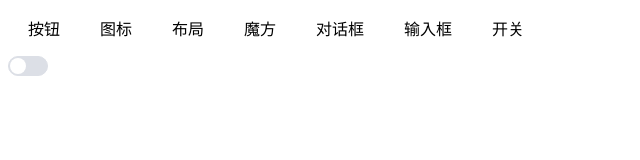
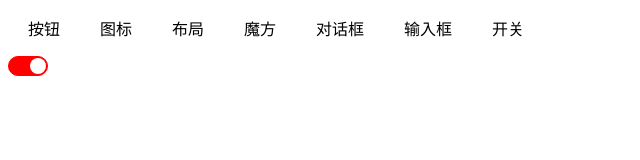
Before and after one commit to mrwdhasd0903/meows-ui, a Vue app: page /switch in a window 1280 px wide. Shown: the top 160 px of the page, without its empty margins (0-640 px from the left). Built offline with nearby package versions, Linux system fonts and the light colour scheme.

Commit message:
switch逻辑完成

```diff
--- a/examples/components/switch.vue
+++ b/examples/components/switch.vue
@@ -1,6 +1,6 @@
 <template>
   <div class>
-    <me-switch></me-switch>
+    <me-switch v-model="active" name="gender" active-color="red" inactive-color="green"></me-switch>
   </div>
 </template>
 
@@ -9,7 +9,9 @@ export default {
   name: "",
   components: {},
   data() {
-    return {};
+    return {
+      active: true
+    };
   },
   computed: {},
   methods: {},
--- a/package.json
+++ b/package.json
@@ -6,6 +6,7 @@
   "author": {
     "name": "王达浩"
   },
+  "license":"MIT",
   "private": false,
   "scripts": {
     "serve": "vue-cli-service serve",
--- a/packages/Switch/src/index.vue
+++ b/packages/Switch/src/index.vue
@@ -1,6 +1,9 @@
 <template>
-  <div class="me-switch">
-    <span class="me-switch__core">
+  <div class="me-switch" :class="{
+    'me-checked':value
+  }" @click="handleClick">
+    <input class="me-switch__input" type="checkbox" ref="input" :name="name" />
+    <span class="me-switch__core" ref="core">
       <span class="me-switch__button"></span>
     </span>
   </div>
@@ -10,12 +13,50 @@
 export default {
   name: "MeSwitch",
   components: {},
-  data() {
-    return {};
+  props: {
+    name: {
+      type: String,
+      defualt: ""
+    },
+    value: {
+      type: Boolean,
+      defualt: false
+    },
+    activeColor: {
+      type: String,
+      defualt: ""
+    },
+    inactiveColor: {
+      type: String,
+      defualt: ""
+    }
+  },
+  mounted() {
+    this.setColor();
+    this.setCheck();
   },
   computed: {},
-  methods: {},
-  mounted() {}
+  methods: {
+    async handleClick() {
+      this.$emit("input", !this.value);
+      //等待value值更新
+      await this.$nextTick();
+      this.setColor();
+      this.setCheck();
+    },
+    setCheck() {
+      //同步input
+      this.$refs.input.checked = this.value;
+    },
+    setColor() {
+      //修改颜色
+      if (this.activeColor || this.inactiveColor) {
+        let color = this.value ? this.activeColor : this.inactiveColor;
+        this.$refs.core.style.borderColor = color;
+        this.$refs.core.style.backgroundColor = color;
+      }
+    }
+  }
 };
 </script>
 
@@ -28,6 +69,13 @@ export default {
   line-height: 20px;
   height: 20px;
   vertical-align: middle;
+  .me-switch__input {
+    position: absolute;
+    width: 0;
+    height: 0;
+    opacity: 0;
+    margin: 0;
+  }
   .me-switch__core {
     margin: 0;
     display: inline-block;
@@ -54,4 +102,13 @@ export default {
     }
   }
 }
+.me-switch.me-checked {
+  .me-switch__core {
+    border-color: #409eff;
+    background-color: #409eff;
+    .me-switch__button {
+      transform: translateX(20px);
+    }
+  }
+}
 </style>
```
